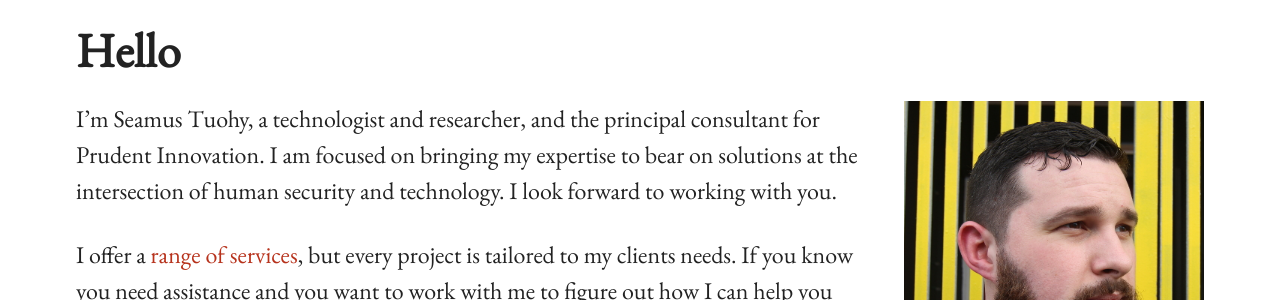
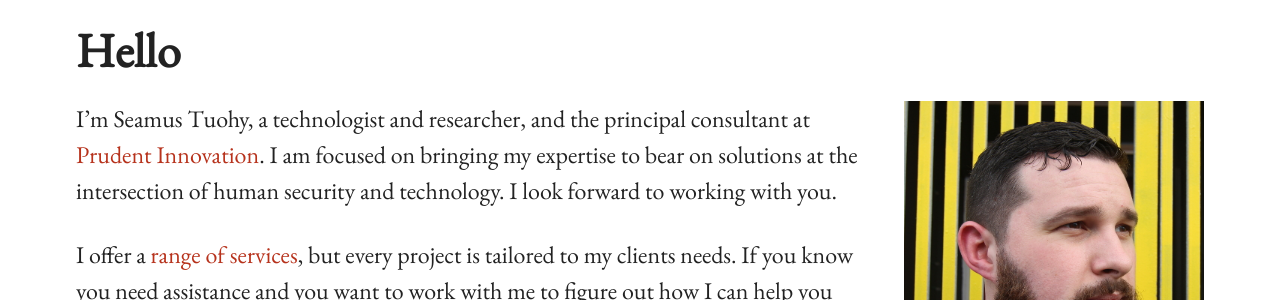
Before and after one commit to seamustuohy/seamustuohy.github.io, a Jekyll site: the page built from index.md, in a window 1280 px wide. Shown: the part 125-425 px from the top of the page. Built offline with Jekyll 4.4.1, drawn with Linux system fonts in a browser that asks for light colours.

Commit message:
PI Updates

```diff
--- a/index.md
+++ b/index.md
@@ -6,6 +6,6 @@ permalink: /
 
 {% include image.html url="images/headshot_400px.JPG" caption="" max_width="300px" align="right" %}
 
-I’m Seamus Tuohy, a technologist and researcher, and the principal consultant for Prudent Innovation. I am focused on bringing my expertise to bear on solutions at the intersection of human security and technology. I look forward to working with you.
+I’m Seamus Tuohy, a technologist and researcher, and the principal consultant at [Prudent Innovation](http://prudentinnovation.org/). I am focused on bringing my expertise to bear on solutions at the intersection of human security and technology. I look forward to working with you.
 
-I offer a [range of services](https://prudentinnovation.github.io/#services), but every project is tailored to my clients needs. If you know you need assistance and you want to work with me to figure out how I can help you accomplish your goals send me an e-mail at [hello@prudentinnovation.org](mailto:hello@prudentinnovation.org).
+I offer a [range of services](http://prudentinnovation.org/#services), but every project is tailored to my clients needs. If you know you need assistance and you want to work with me to figure out how I can help you accomplish your goals send me an e-mail at [hello@prudentinnovation.org](mailto:hello@prudentinnovation.org).
```
Also changed, not shown: 1 other file.
